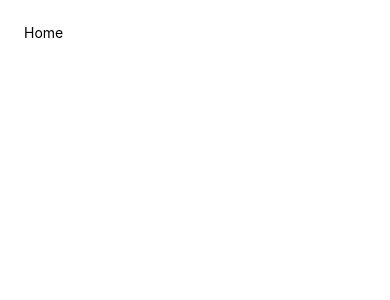
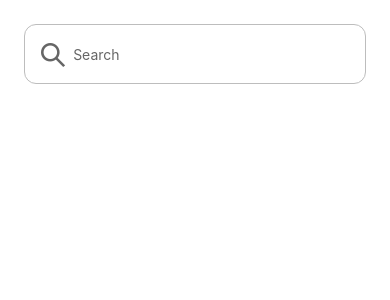
Before and after one commit to Dhruv-K12/Graphketing-Assignment, a React Native app: screen /Home in a window 390 px wide. Shown: the top 300 px of the page. Built offline with nearby package versions, Linux system fonts and the light colour scheme.

Commit message:
added search component

```diff
--- a/package.json
+++ b/package.json
@@ -9,6 +9,7 @@
     "web": "expo start --web"
   },
   "dependencies": {
+    "@expo/vector-icons": "^15.1.1",
     "@react-navigation/native": "^7.1.33",
     "@react-navigation/native-stack": "^7.14.5",
     "expo": "~55.0.6",
--- /dev/null
+++ b/src/components/SearchInput.tsx
@@ -0,0 +1,36 @@
+import { StyleSheet, TextInput, View } from "react-native";
+import React from "react";
+import { Fontisto } from "@expo/vector-icons";
+import { COLORS } from "../const/theme";
+
+const SearchInput = () => {
+  return (
+    <View style={styles.container}>
+      <Fontisto name="search" size={24} color={COLORS.secondaryColor} />
+      <TextInput
+        placeholder="Search"
+        style={styles.input}
+        placeholderTextColor={COLORS.secondaryColor}
+      />
+    </View>
+  );
+};
+
+export default SearchInput;
+
+const styles = StyleSheet.create({
+  container: {
+    height: 60,
+    backgroundColor: COLORS.backgroundColor,
+    borderColor: COLORS.borderColor,
+    flexDirection: "row",
+    alignItems: "center",
+    borderWidth: 1,
+    paddingLeft: 16,
+    borderRadius: 12,
+  },
+  input: {
+    flex: 1,
+    marginLeft: 8,
+  },
+});
--- /dev/null
+++ b/src/const/theme.ts
@@ -0,0 +1,12 @@
+export const COLORS = {
+  backgroundColor: "#ffffff",
+  color: "#000000",
+  borderColor: "#bdbdbd",
+  secondaryColor: "#666",
+};
+
+export const TYPOGRAPHY = {
+  semiBold: "Inter-SemiBold",
+  medium: "Inter-Medium",
+  regular: "Inter-Regulare",
+};
--- a/src/screens/Home.tsx
+++ b/src/screens/Home.tsx
@@ -1,11 +1,12 @@
 import { StyleSheet, Text, View } from "react-native";
 import React from "react";
 import { SafeAreaView } from "react-native-safe-area-context";
+import SearchInput from "../components/SearchInput";
 
 const Home = () => {
   return (
     <SafeAreaView style={styles.container}>
-      <Text>Home</Text>
+      <SearchInput />
     </SafeAreaView>
   );
 };
```
Also changed, not shown: 1 other file (tests, documents, lock files or other folders).
